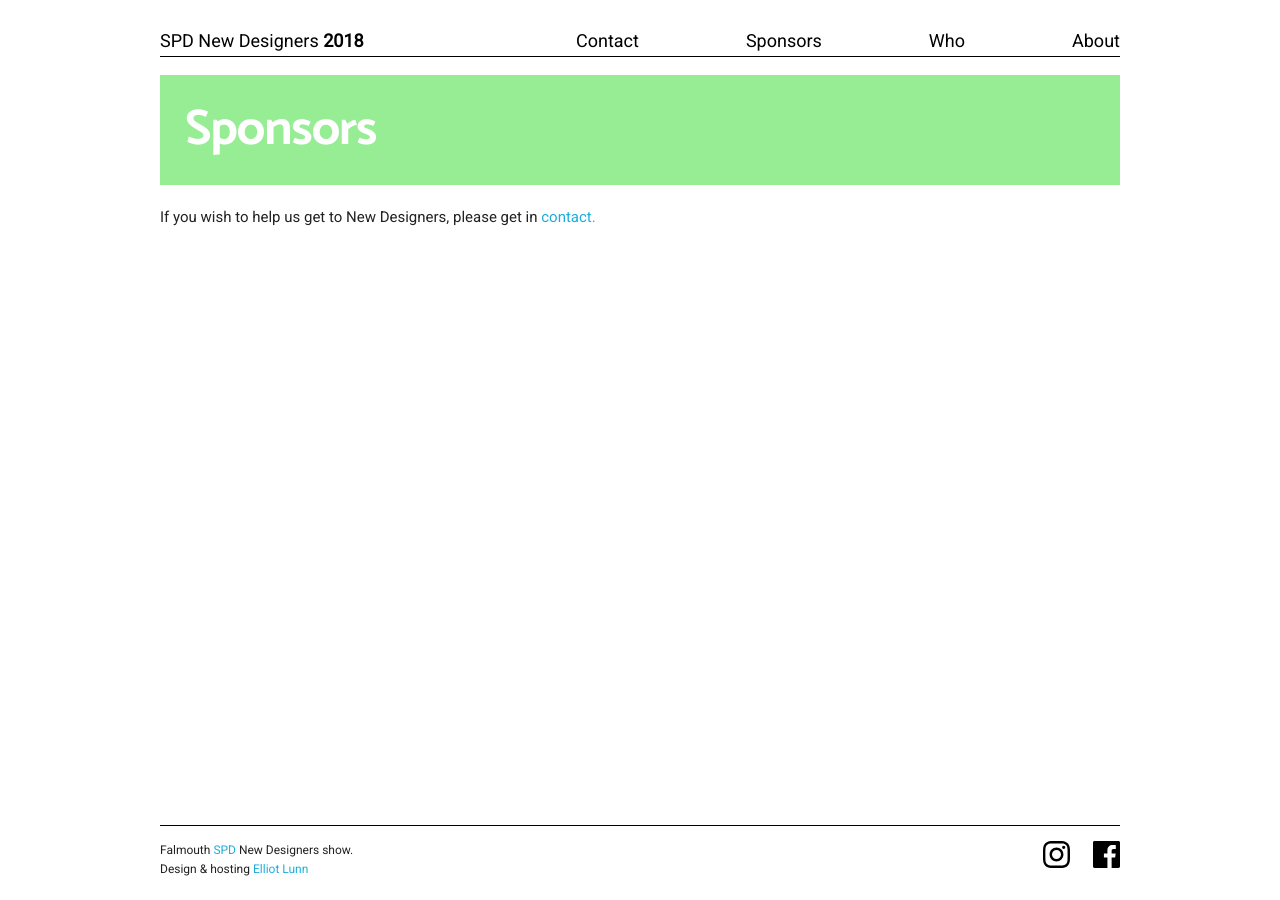
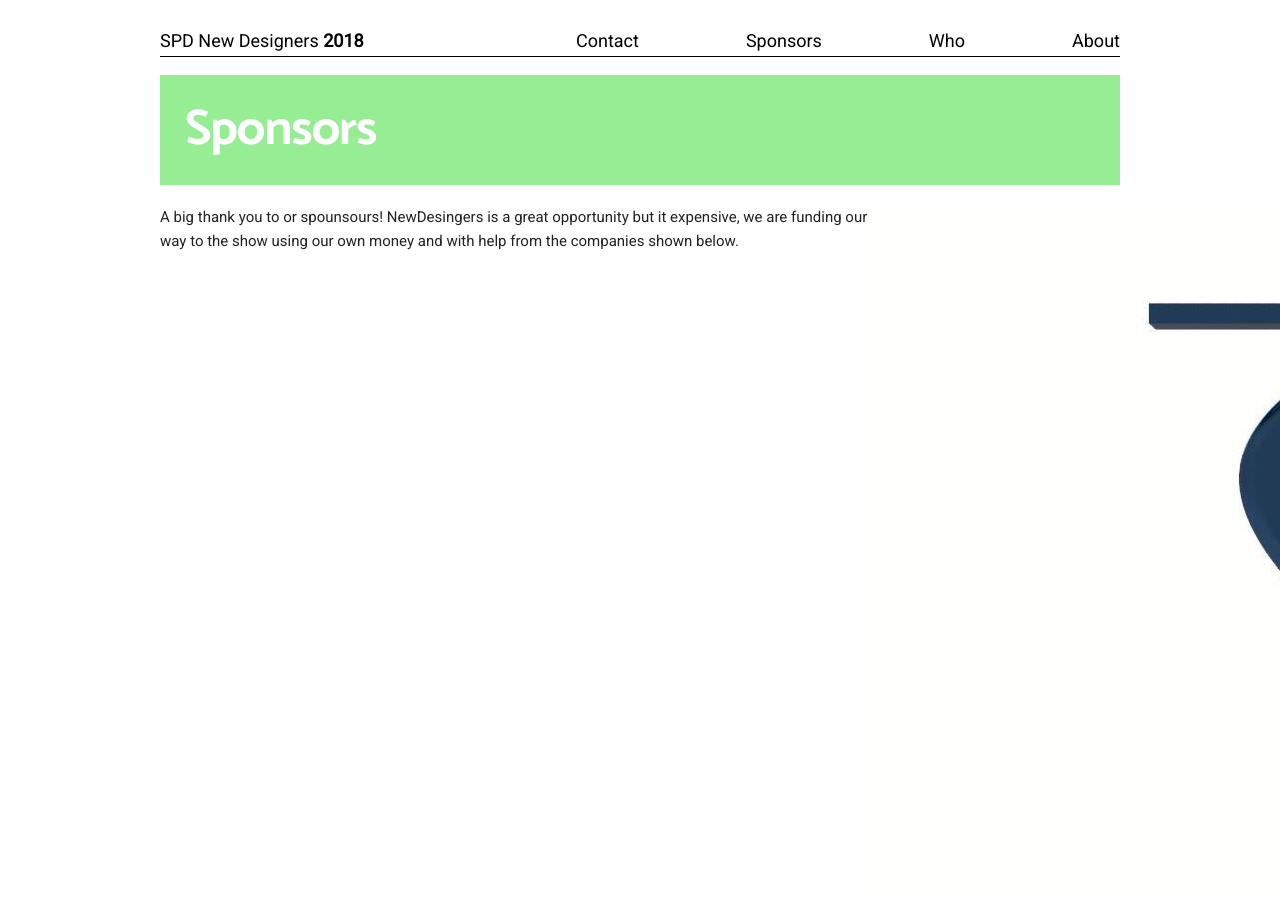
Before and after one commit to Elunn/greensnoteasy, a Jekyll site: the page built from sponsors.html, in a window 1280 px wide and 900 px high. Built offline with Jekyll 4.4.1, drawn with Linux system fonts in a browser that asks for light colours; nearby versions of some CDN libraries; Markdown is read by kramdown in place of the engine named in the settings.

Commit message:
add sponsor

```diff
--- a/sponsors.html
+++ b/sponsors.html
@@ -12,7 +12,10 @@ layout: default
                 </div>
                 <div class="row">
                     <div class="nine columns">
-                        <p>If you wish to help us get to New Designers, please get in <a href="{{site.baseurl}}/contact.html">contact.</a></p>
+                        <p>A big thank you to or spounsours! NewDesingers is a great opportunity but it expensive, we are funding our way to the show using our own money and with help from the companies shown below.</p>
+                    </div>
+                    <div class="row">
+                        <div class="three columns"><a href=""><img src="images/33429037_10156397146176565_4810877045313634304_n.jpg" title="stablere sources"></a></div>
                     </div>
                 </div>
             </div>
```
Also changed, not shown: images/33429037_10156397146176565_4810877045313634304_n.jpg (added).
